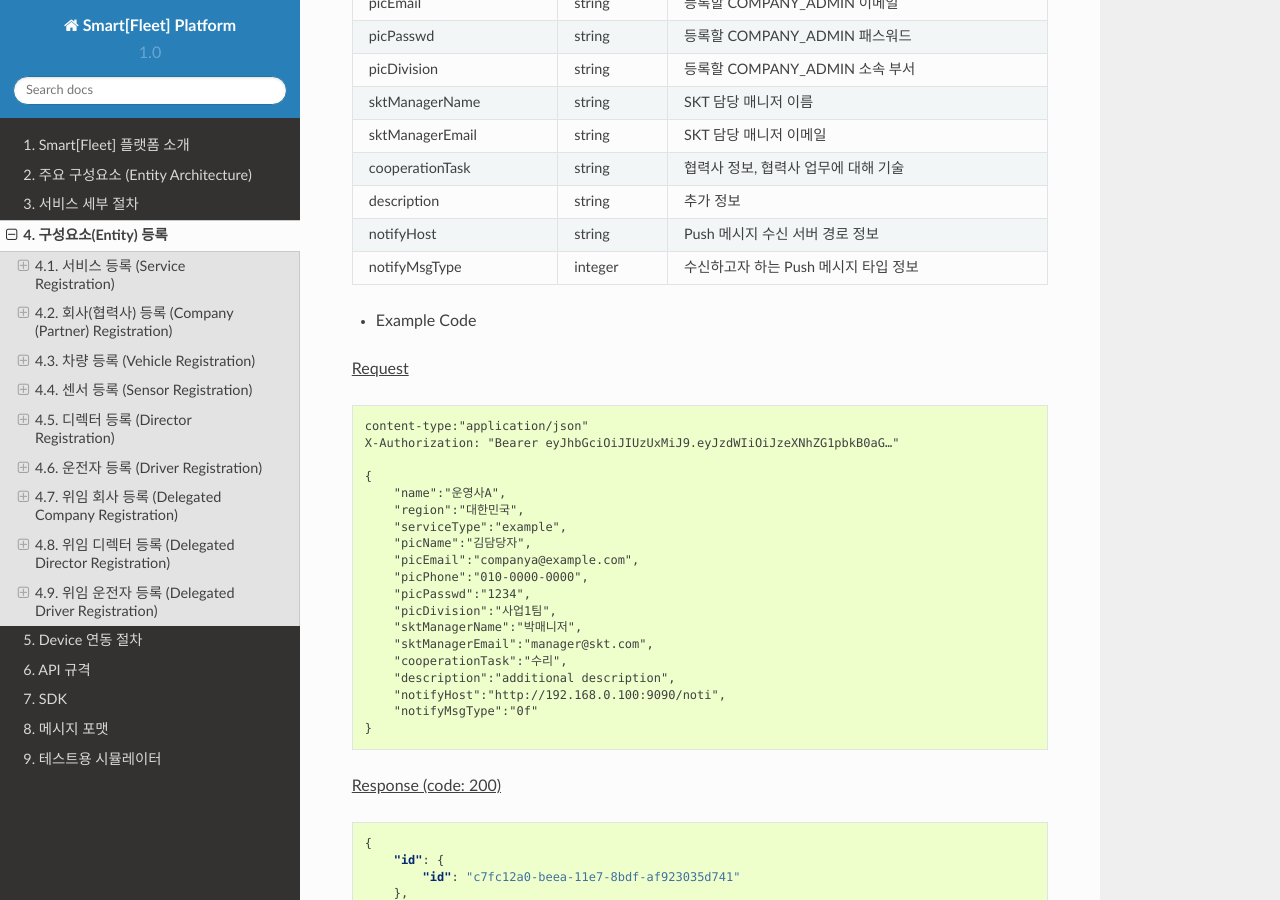
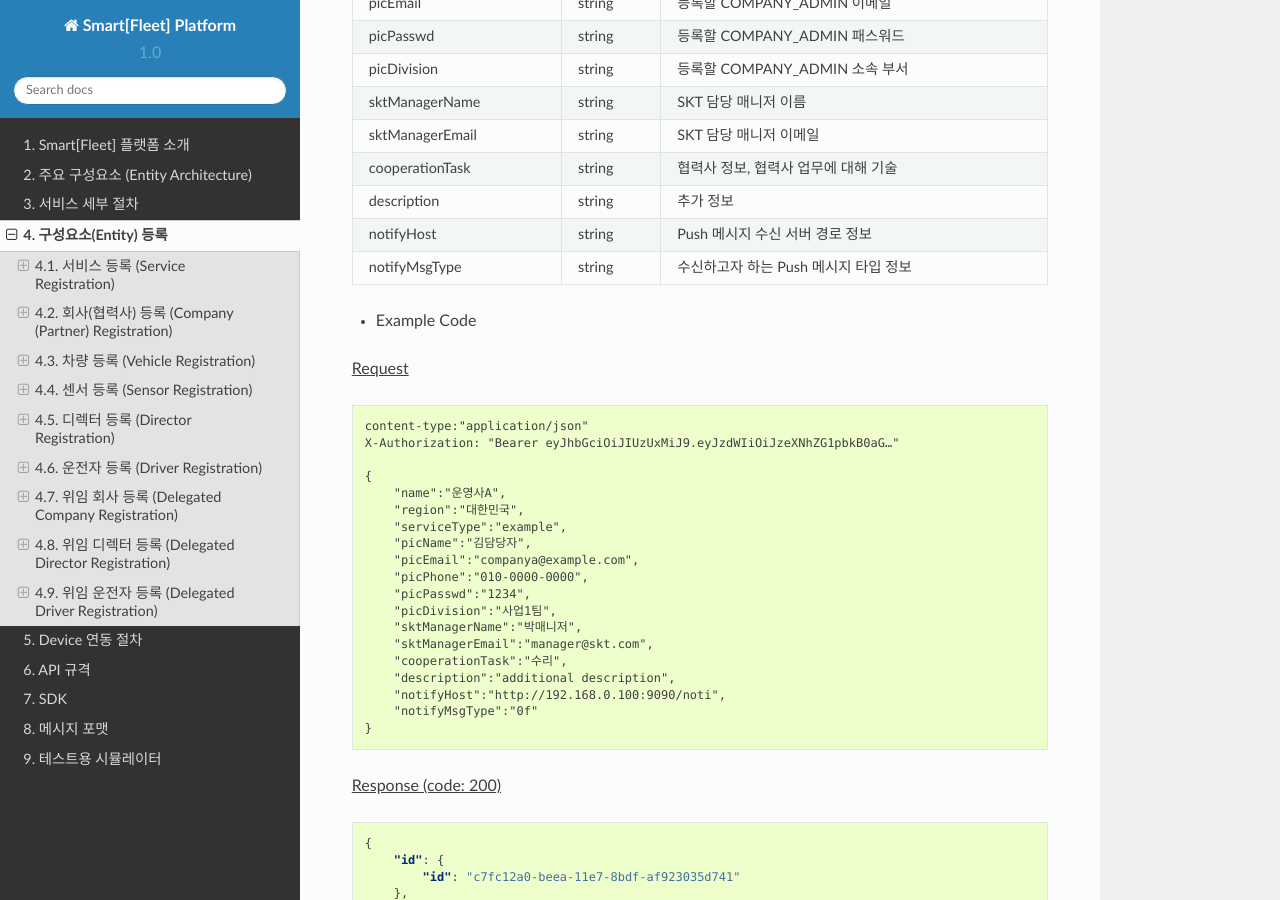
Before and after one commit to skt-smartfleet/web_document, a Sphinx documentation site: the page built from source/entity.rst, in a window 1280 px wide and 900 px high, scrolled down 3584 px. Built offline with Sphinx 7.4.7 and the Read the Docs theme 2.0.0, drawn with Linux system fonts in a browser that asks for light colours.

Commit message:
modify the type of a key of company entity

```diff
--- a/source/entity.rst
+++ b/source/entity.rst
@@ -185,7 +185,7 @@ API를 활용한 등록
 +-------------------+---------+-----------------------------------------+
 | notifyHost        | string  | Push 메시지 수신 서버 경로 정보         |
 +-------------------+---------+-----------------------------------------+
-| notifyMsgType     | integer | 수신하고자 하는 Push 메시지 타입 정보   |
+| notifyMsgType     | string  | 수신하고자 하는 Push 메시지 타입 정보   |
 +-------------------+---------+-----------------------------------------+
 
 - Example Code
```
